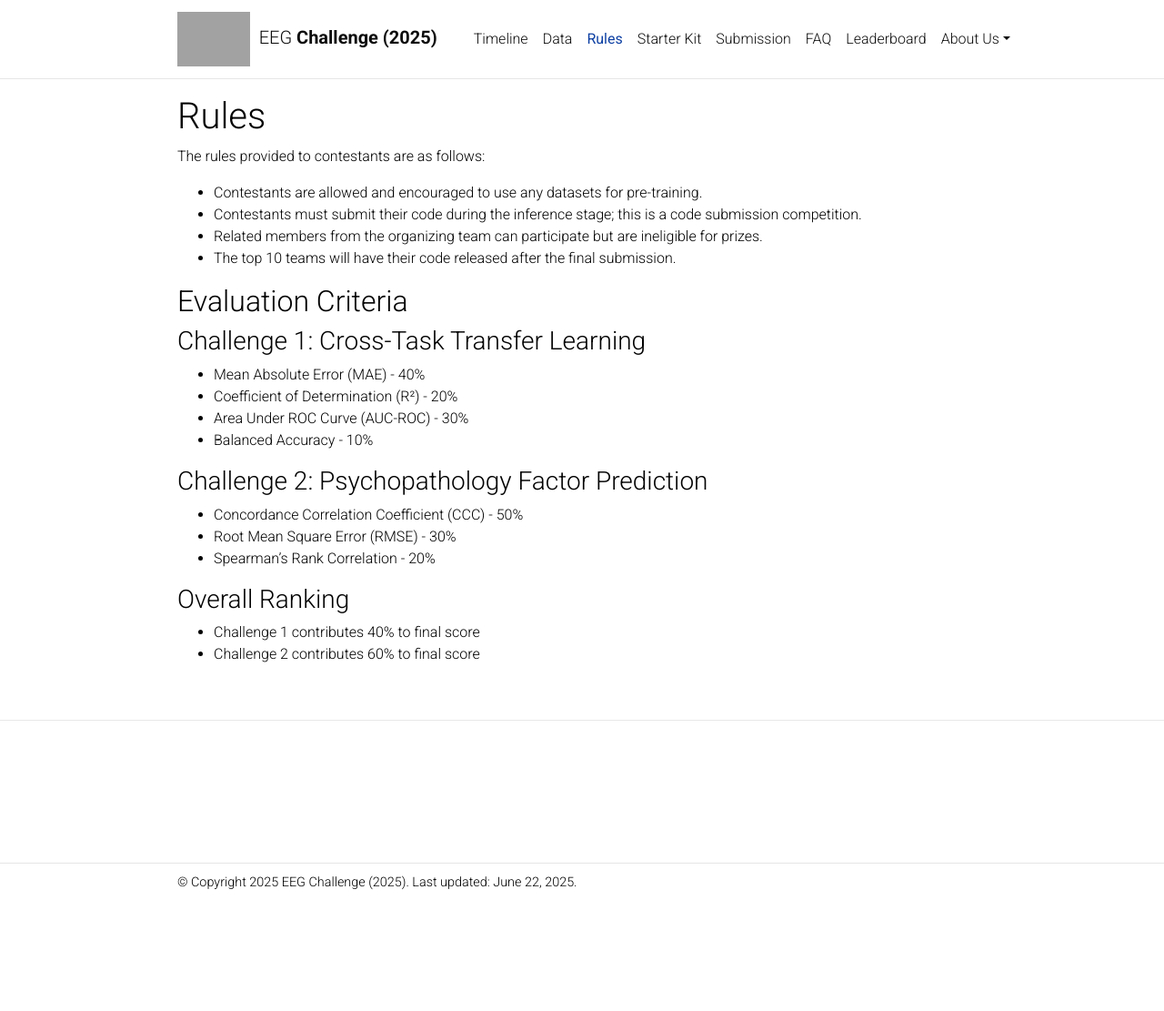
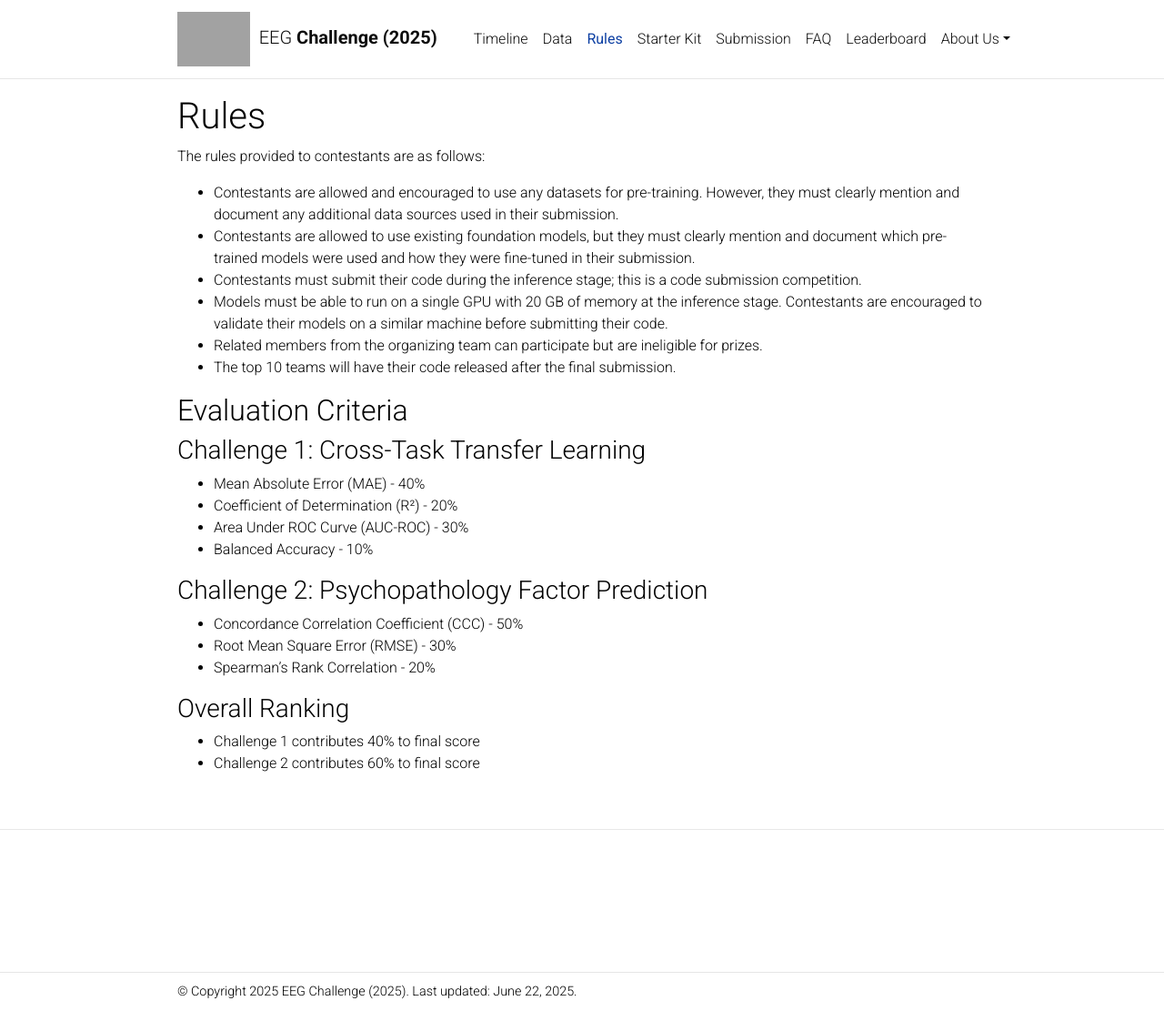
Before and after one commit to urgent-challenge/urgent2024, a Jekyll site: the page built from _pages/rules.md, in a window 1280 px wide and 1111 px high. Shown: the whole window at 91% size. Built offline with Jekyll 4.4.1, drawn with Linux system fonts in a browser that asks for light colours; comment, search, counter and statistics services are not loaded; a style sheet for code colours, icons or effects is not loaded; grey boxes are pictures that could not be loaded.

Commit message:
update rules

```diff
--- a/_pages/rules.md
+++ b/_pages/rules.md
@@ -10,8 +10,10 @@ nav_order: 4
 
 The rules provided to contestants are as follows:
 
-- Contestants are allowed and encouraged to use any datasets for pre-training.
+- Contestants are allowed and encouraged to use any datasets for pre-training. However, they must clearly mention and document any additional data sources used in their submission.
+- Contestants are allowed to use existing foundation models, but they must clearly mention and document which pre-trained models were used and how they were fine-tuned in their submission.
 - Contestants must submit their code during the inference stage; this is a code submission competition.
+- Models must be able to run on a single GPU with 20 GB of memory at the inference stage. Contestants are encouraged to validate their models on a similar machine before submitting their code.
 - Related members from the organizing team can participate but are ineligible for prizes.
 - The top 10 teams will have their code released after the final submission.
 
```
